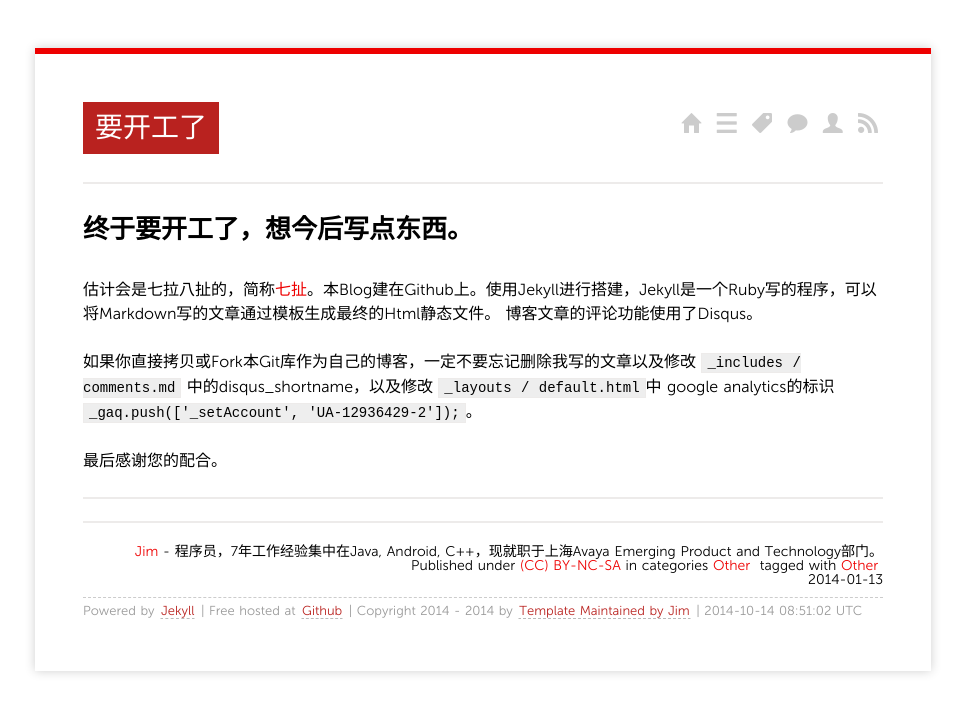
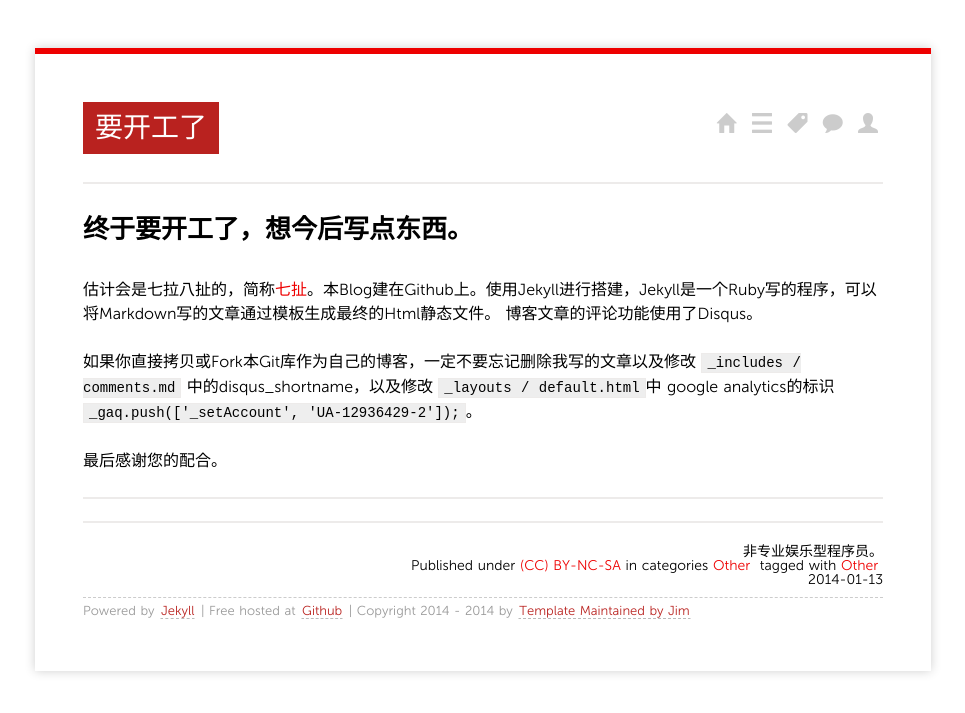
Before and after one commit to betazk/betazk.github.io, a Jekyll site: the page built from _posts/2014/2014-01-13-Set-up.md, in a window 1280 px wide. Shown: the top 713 px of the page, without its empty margins (157-1122 px from the left). Built offline with Jekyll 4.4.1, drawn with Linux system fonts in a browser that asks for light colours; nearby versions of some CDN libraries; Markdown is read by kramdown in place of the engine named in the settings; comment, search, counter and statistics services are not loaded.

Commit message:
change the default infos

```diff
--- a/_config.yml
+++ b/_config.yml
@@ -1,6 +1,6 @@
 markdown: rdiscount
 permalink: /:year/:month/:title/
-url: http://blog.sevenche.com
-author: Jim
+#url: http://blog.sevenche.com
+author: zhengkang
 pygments: true
 paginate: 24
--- a/_layouts/default.html
+++ b/_layouts/default.html
@@ -8,8 +8,8 @@
 	<!-- Jim disable
 	script src="https://google-code-prettify.googlecode.com/svn/loader/run_prettify.js?autoload=true&skin=Desert"></script-->
     <link href="/feed/" rel="alternate" title="{{ site.author }}" type="application/atom+xml" />
-    <link rel="shortcut icon" href="/favicon.ico"/>
-	<link rel="icon" href="http://blog.sevenche.com/favicon.ico"/>
+    <link rel="shortcut icon" href="/favicon1.ico"/>
+	<link rel="icon" href="/favicon1.ico"/>
 
     <link rel="stylesheet" href="/media/css/highlight.css">
     <link href='/media/webfonts/ss-social.css' rel='stylesheet'>
@@ -33,12 +33,12 @@
       <div id="main" role="main">
         <header>
         <div class="buttons">
-          <a href="/" class="ss-icon" title="Go to homepage">home</a>
-          <a href="/categories" class="ss-icon" title="Category" >list</a>
-          <a href="/tags" class="ss-icon" title="Tag Cloud" >tags</a>
-          <a href="/guestbook" class="ss-icon" title="Guest Book" >talk</a>
-          <a href="/about" class="ss-icon" title="About" >user</a>
-          <a href="/feed" class="ss-icon" title="Subscribe by RSS" >rss</a>
+          <a href="/" class="ss-icon" title="主页">home</a>
+          <a href="/categories" class="ss-icon" title="分类" >list</a>
+          <a href="/tags" class="ss-icon" title="标签" >tags</a>
+          <a href="/guestbook" class="ss-icon" title="留言本" >talk</a>
+          <a href="/about" class="ss-icon" title="关于" >user</a>
+         <!-- <a href="/feed" class="ss-icon" title="Subscribe by RSS" >rss</a>-->
         </div>
         <h1>{{ page.title }}</h1>
         </header>
@@ -49,11 +49,11 @@
       </div>
 
     <footer>
-        <p><small>Powered by <a href="https://github.com/mojombo/jekyll">Jekyll</a> | Free hosted at <a href="https://github.com/dashjim">Github</a> | Copyright 2014 - {{site.time | date:"%Y"}} by
+        <p><small>Powered by <a href="https://github.com/mojombo/jekyll">Jekyll</a> | Free hosted at <a href="https://github.com/betazk">Github</a> | Copyright 2014 - {{site.time | date:"%Y"}} by
 		<!-- *** Please Keep bellow link for at least 6 months! Thanks！*** -->
 		<a href="http://blog.sevenche.com/about/">Template Maintained by Jim</a>
 
-		| <span class="label label-info">{{site.time | date:"%Y-%m-%d %H:%M:%S %Z"}}</span></small></p>
+		<!--| <span class="label label-info">{{site.time | date:"%Y-%m-%d %H:%M:%S %Z"}}</span></small></p>-->
     </footer>
 
     </div>
--- a/_layouts/post.html
+++ b/_layouts/post.html
@@ -8,7 +8,7 @@ layout: default
 <section class="meta">
 <hr/>
 <span class="author">
-  <a href="http://blog.sevenche.com">{{ site.author }}</a> - 程序员，7年工作经验集中在Java, Android, C++，现就职于上海Avaya Emerging Product and Technology部门。
+  非专业娱乐型程序员。
 </span>
 <br />
 <span class="license">
--- a/index.html
+++ b/index.html
@@ -1,5 +1,5 @@
 ---
-title: sevenChe.com-七拉八扯
+title: 小K-Home
 layout: page
 ---
 
```
Also changed, not shown: other parts of _layouts/default.html (+1 -1 lines), 404.html (added, +57 -0 lines), 404_old.md (added, +10 -0 lines), _includes/comments.md (+1 -1 lines), favicon1.ico (added), image/001.jpg (added).
